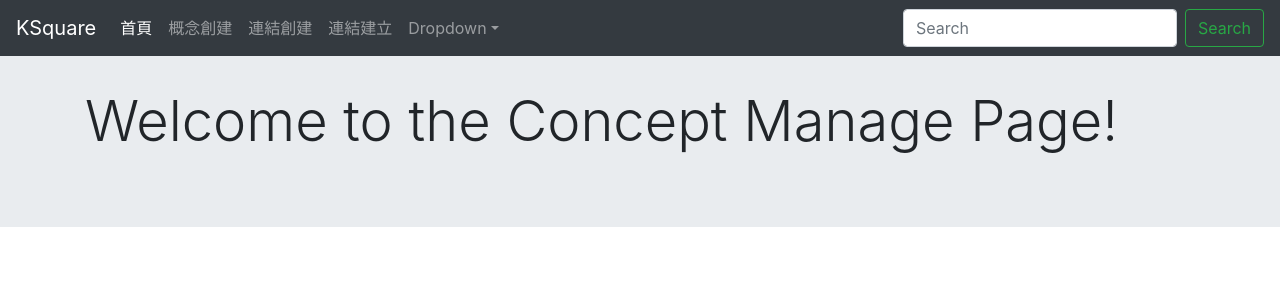
After one commit to Yukimotochern/KSquare, a Django app: page /knowledge/ in a window 1280 px wide. The commit adds this page. Shown: the top 300 px of the page. Run offline with Django 3.2, Linux system fonts and the light colour scheme; some libraries are stand-ins or nearby versions.

```diff
--- a/KSquare/urls.py
+++ b/KSquare/urls.py
@@ -16,9 +16,10 @@ Including another URLconf
 from django.contrib import admin
 from django.urls import path
 from . import views
-from django.conf.urls import url
+from django.conf.urls import url, include
 
 urlpatterns = [
     path('admin/', admin.site.urls),
     path('', views.home),
+    path('knowledge/', include('knowledge.urls')),
 ]
--- a/KSquare/views.py
+++ b/KSquare/views.py
@@ -4,6 +4,7 @@ from django.contrib import auth
 from django.http import HttpResponse
 from django.contrib.auth.models import User
 
+
 def home(request):
 
     return render(request, 'homepage.html', locals())
--- a/knowledge/models.py
+++ b/knowledge/models.py
@@ -1,7 +1,7 @@
 from django.db import models
 from django.dispatch import receiver
 from django.db.models.signals import post_delete
-
+import knowledge
 # Create your models here.
 
 
@@ -41,9 +41,10 @@ class ForthRelationEntry(models.Model):
 # To and Forth are linked. One deleted also another.
 @receiver(post_delete, sender=ForthRelationEntry)
 def post_delete_to_relation_entry(sender, instance, *args, **kwargs):
+    sender, args, kwargs
     try:
         instance.to_relation_partner
-    except:
+    except knowledge.models.ToRelationEntry.DoesNotExist:
         return
     if instance.to_relation_partner:  # just in case user is not specified
         instance.to_relation_partner.delete()
--- /dev/null
+++ b/knowledge/urls.py
@@ -0,0 +1,19 @@
+from django.contrib import admin
+from django.urls import path
+from . import views
+from django.conf.urls import url, include
+
+urlpatterns = [
+    path('', views.concept, name="createconcept"),
+    # path('concept/create', ),
+    # path('concept/edit', ),
+    # path('concept/delete',),
+
+    # path('relation/create',),
+    # path('relation/edit',),
+    # path('relation/delete',),
+    #
+    # path('relation/entry/create', ),
+    # path('relation/entry/edit',),
+    # path('relation/entry/delete',),
+]
--- a/knowledge/views.py
+++ b/knowledge/views.py
@@ -1,3 +1,6 @@
-from django.shortcuts import render
+from django.shortcuts import render,redirect
+# Create your views here.
 
-# Create your views here.
+
+def concept(request):
+    return render(request, 'concept.html', locals())
--- /dev/null
+++ b/templates/concept.html
@@ -0,0 +1,10 @@
+{% extends 'base.html' %}
+{% block main_content %}
+<div class="jumbotron jumbotron-fluid">
+    <div class="container">
+        <h1 class="display-4">
+            Welcome to the Concept Manage Page!
+        </h1>
+    </div>
+</div>
+{% endblock %}
--- a/templates/header.html
+++ b/templates/header.html
@@ -10,12 +10,15 @@
             <a class="nav-link" href="/">首頁 <span class="sr-only">(current)</span></a>
           </li>
           <li class="nav-item">
-            <a class="nav-link" href="">資料創建</a>
+            <a class="nav-link" href="{% url 'createconcept'%}">概念創建</a>
           </li>
           <li class="nav-item">
-            <a class="nav-link" href="">學習地圖</a>
+            <a class="nav-link" href="">連結創建</a>
           </li>
-            <li class="nav-item dropdown">
+          <li class="nav-item">
+            <a class="nav-link" href="">連結建立</a>
+          </li>
+          <li class="nav-item dropdown">
             <a class="nav-link dropdown-toggle" href="" id="dropdown01" data-toggle="dropdown" aria-haspopup="true" aria-expanded="false">Dropdown</a>
             <div class="dropdown-menu" aria-labelledby="dropdown01">
               <a class="dropdown-item" href="#">Action</a>
```
